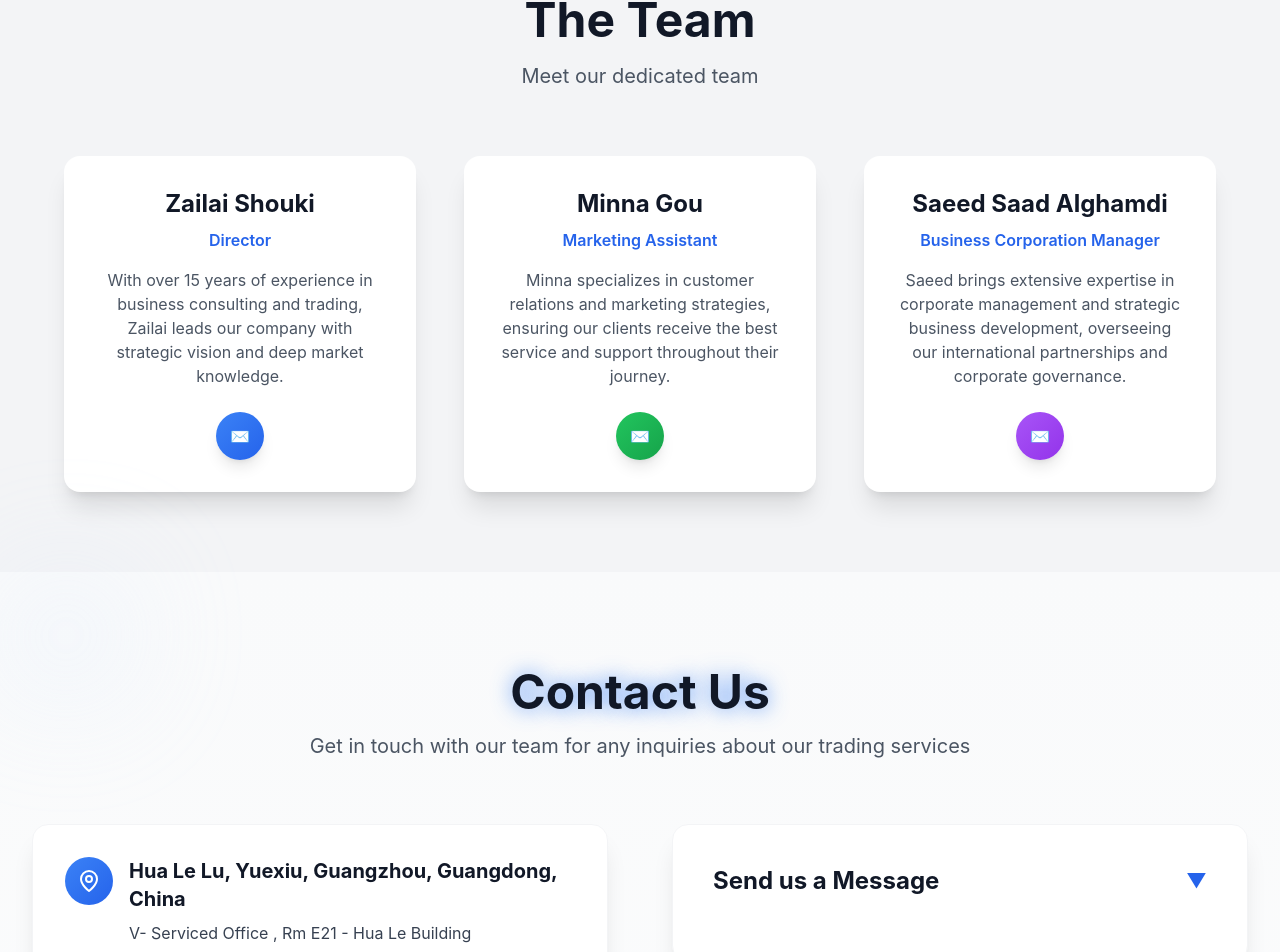
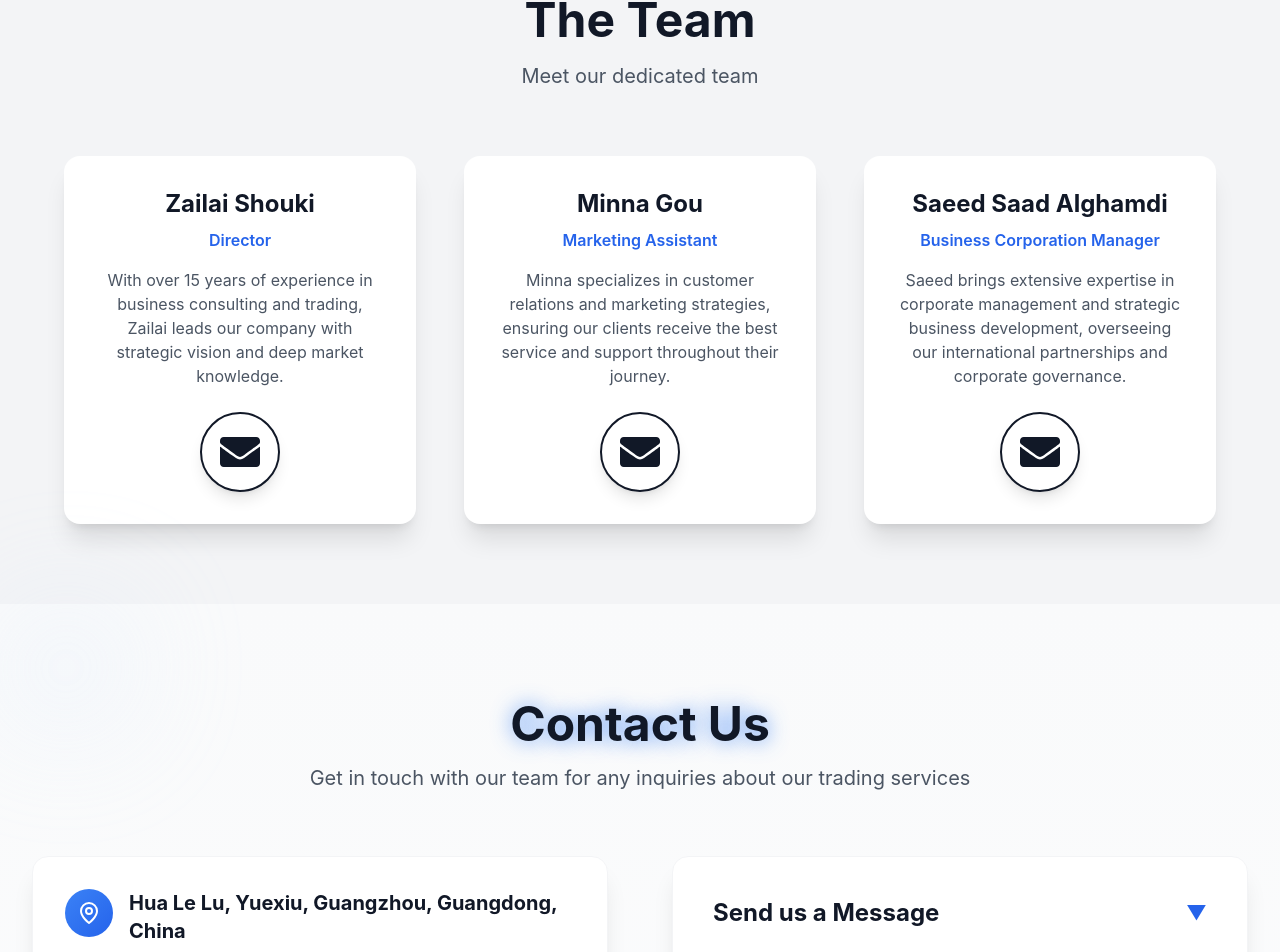
Before and after one commit to Art-Code2025/falcons, a React (Vite) app: page / in a window 1280 px wide. Shown: the part 6982-7934 px from the top of the page. Built offline with nearby package versions, Linux system fonts and the light colour scheme.

Commit message:
Initial commit - added project files, ignoring node_modules

```diff
--- a/package.json
+++ b/package.json
@@ -16,7 +16,8 @@
     "react": "^18.3.1",
     "react-dom": "^18.3.1",
     "react-helmet": "^6.1.0",
-    "react-i18next": "^15.6.0"
+    "react-i18next": "^15.6.0",
+    "react-icons": "^5.5.0"
   },
   "devDependencies": {
     "@eslint/js": "^9.9.1",
--- a/src/App.tsx
+++ b/src/App.tsx
@@ -3,6 +3,7 @@ import { Menu, X, ArrowRight, ChevronLeft, ChevronRight, Star, Phone, Mail, MapP
 import { useTranslation } from 'react-i18next';
 import Navigation from './components/Navigation';
 import Hero from './components/Hero';
+import { FaEnvelope } from 'react-icons/fa';
 import Footer from './components/Footer';
 import Portfolio from './components/Portfolio';
 import Testimonials from './components/Testimonials';
@@ -531,7 +532,8 @@ function App() {
 
 <div className="grid md:grid-cols-2 lg:grid-cols-3 gap-8 md:gap-12 max-w-6xl mx-auto">
       {/* Zailai Shouki */}
-  <div className="bg-white rounded-2xl shadow-xl p-6 md:p-8 text-center hover:shadow-2xl transition-all duration-500 hover:transform hover:-translate-y-2">
+      <div className="bg-white rounded-2xl shadow-xl p-6 md:p-8 text-center hover:shadow-2xl transition-all duration-500 hover:transform hover:-translate-y-2 min-h-[300px] flex flex-col justify-between">
+        <div>
           <h3 className="text-xl md:text-2xl font-bold text-gray-900 mb-2">{t('team.members.zailai.name')}</h3>
           <p className="text-blue-600 font-semibold mb-3 md:mb-4 text-sm md:text-base">
             {t('team.members.zailai.position')}
@@ -539,18 +541,22 @@ function App() {
           <p className="text-gray-600 text-sm md:text-base mb-6">
             {t('team.members.zailai.description')}
           </p>
-
-    {/* Email Icon */}
+        </div>
+        {/* Email Section */}
+        <div className="flex flex-col items-center gap-2">
           <a
             href="mailto:falconsmgr@hotmail.com"
-      className="w-12 h-12 rounded-full flex items-center justify-center mx-auto bg-gradient-to-br from-blue-500 to-blue-600 text-white shadow-lg hover:scale-110 hover:shadow-2xl transition-transform duration-300"
+            className="w-20 h-20 rounded-full flex items-center justify-center bg-white border-2 border-gray-900 text-gray-900 shadow-lg hover:scale-110 hover:shadow-2xl transition-transform duration-300"
+            aria-label={`Email ${t('team.members.zailai.name')}`}
           >
-      ✉️
+            <FaEnvelope className="w-10 h-10" />
           </a>
+        </div>
       </div>
 
       {/* Minna Gou */}
-  <div className="bg-white rounded-2xl shadow-xl p-6 md:p-8 text-center hover:shadow-2xl transition-all duration-500 hover:transform hover:-translate-y-2">
+      <div className="bg-white rounded-2xl shadow-xl p-6 md:p-8 text-center hover:shadow-2xl transition-all duration-500 hover:transform hover:-translate-y-2 min-h-[300px] flex flex-col justify-between">
+        <div>
           <h3 className="text-xl md:text-2xl font-bold text-gray-900 mb-2">{t('team.members.minna.name')}</h3>
           <p className="text-blue-600 font-semibold mb-3 md:mb-4 text-sm md:text-base">
             {t('team.members.minna.position')}
@@ -558,18 +564,22 @@ function App() {
           <p className="text-gray-600 text-sm md:text-base mb-6">
             {t('team.members.minna.description')}
           </p>
-
-    {/* Email Icon */}
+        </div>
+        {/* Email Section */}
+        <div className="flex flex-col items-center gap-2">
           <a
             href="mailto:falcon-minna@foxmail.com"
-      className="w-12 h-12 rounded-full flex items-center justify-center mx-auto bg-gradient-to-br from-green-500 to-green-600 text-white shadow-lg hover:scale-110 hover:shadow-2xl transition-transform duration-300"
+            className="w-20 h-20 rounded-full flex items-center justify-center bg-white border-2 border-gray-900 text-gray-900 shadow-lg hover:scale-110 hover:shadow-2xl transition-transform duration-300"
+            aria-label={`Email ${t('team.members.minna.name')}`}
           >
-      ✉️
+            <FaEnvelope className="w-10 h-10" />
           </a>
+        </div>
       </div>
 
       {/* Saeed Saad Alghamdi */}
-  <div className="bg-white rounded-2xl shadow-xl p-6 md:p-8 text-center hover:shadow-2xl transition-all duration-500 hover:transform hover:-translate-y-2 md:col-span-2 lg:col-span-1">
+      <div className="bg-white rounded-2xl shadow-xl p-6 md:p-8 text-center hover:shadow-2xl transition-all duration-500 hover:transform hover:-translate-y-2 min-h-[300px] flex flex-col justify-between">
+        <div>
           <h3 className="text-xl md:text-2xl font-bold text-gray-900 mb-2">{t('team.members.saeed.name')}</h3>
           <p className="text-blue-600 font-semibold mb-3 md:mb-4 text-sm md:text-base">
             {t('team.members.saeed.position')}
@@ -577,14 +587,17 @@ function App() {
           <p className="text-gray-600 text-sm md:text-base mb-6">
             {t('team.members.saeed.description')}
           </p>
-
-    {/* Email Icon */}
+        </div>
+        {/* Email Section */}
+        <div className="flex flex-col items-center gap-2">
           <a
             href="mailto:caprephe@gmail.com"
-      className="w-12 h-12 rounded-full flex items-center justify-center mx-auto bg-gradient-to-br from-purple-500 to-purple-600 text-white shadow-lg hover:scale-110 hover:shadow-2xl transition-transform duration-300"
+            className="w-20 h-20 rounded-full flex items-center justify-center bg-white border-2 border-gray-900 text-gray-900 shadow-lg hover:scale-110 hover:shadow-2xl transition-transform duration-300"
+            aria-label={`Email ${t('team.members.saeed.name')}`}
           >
-      ✉️
+            <FaEnvelope className="w-10 h-10" />
           </a>
+        </div>
       </div>
     </div>
 
```
Also changed, not shown: 1 other file (tests, documents, lock files or other folders). Lines whose indentation alone changed are shown as unchanged.
